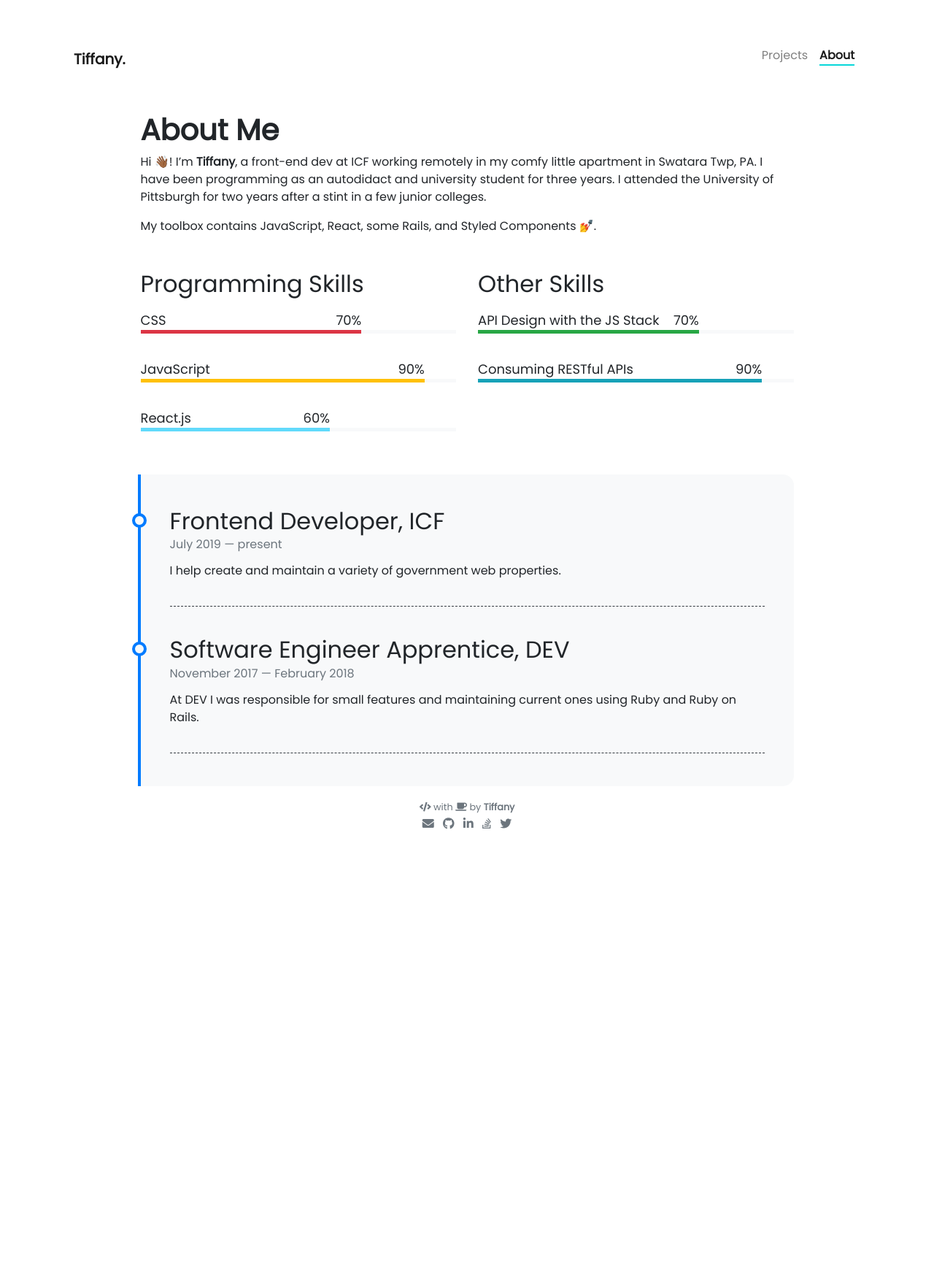
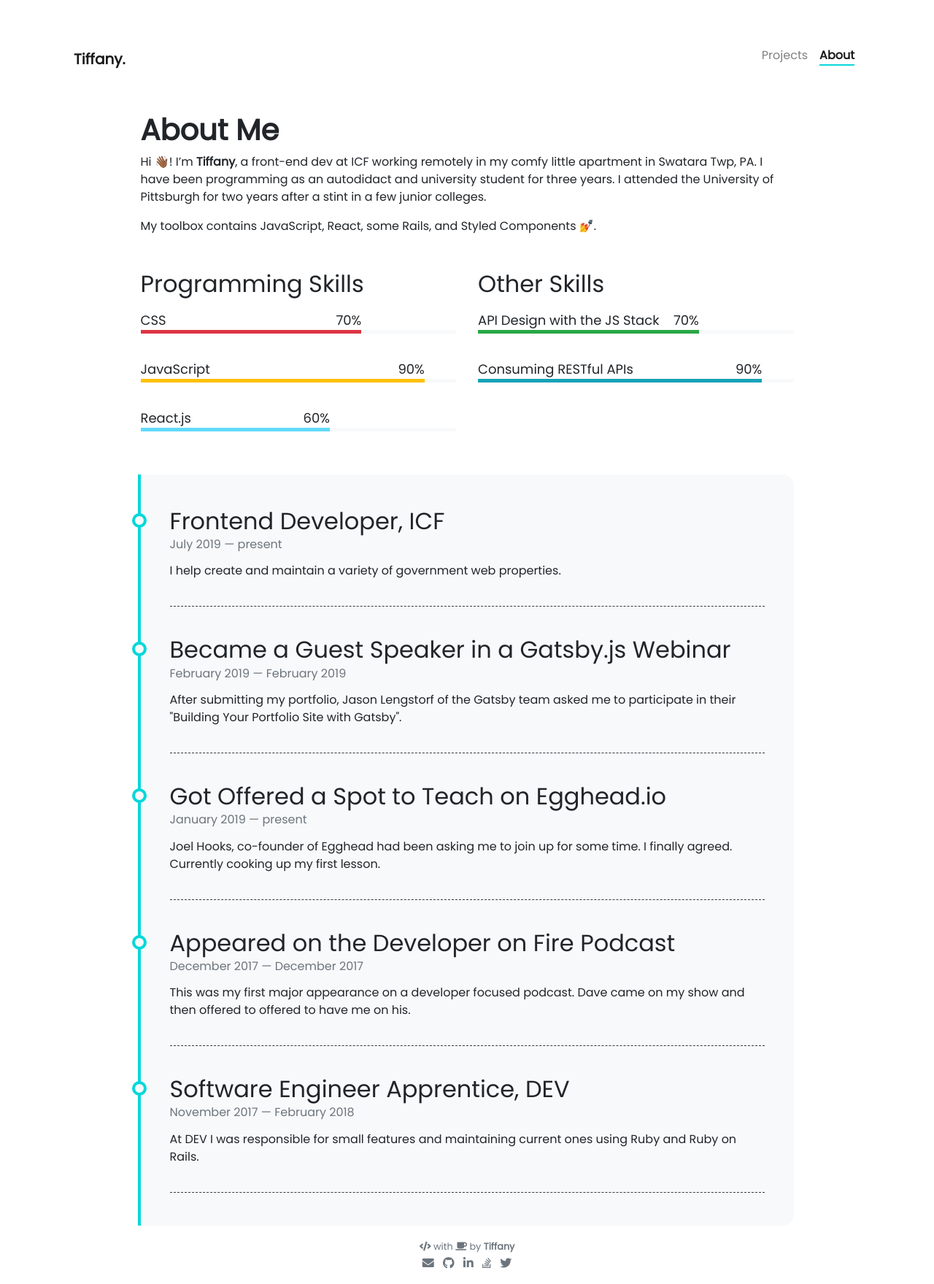
Before and after one commit to twhite96/portfolio-v5, a Jekyll site: the page built from pages/about.md, in a window 1280 px wide. Shown: the whole page at 73% size. Built offline with Jekyll 4.4.1, drawn with Linux system fonts in a browser that asks for light colours; nearby versions of some CDN libraries; before the commit the page ends 1157 px from its top, so only the background shows below that.

Commit message:
Update timeline

```diff
--- a/_data/timeline.yml
+++ b/_data/timeline.yml
@@ -3,6 +3,21 @@
   to: present
   description: I help create and maintain a variety of government web properties.
 
+- title: Became a Guest Speaker in a Gatsby.js Webinar
+  from: February 2019
+  to: February 2019
+  description: After submitting my portfolio, Jason Lengstorf of the Gatsby team asked me to participate in their "Building Your Portfolio Site with Gatsby".
+
+- title: Got Offered a Spot to Teach on Egghead.io
+  from: January 2019
+  to: present
+  description: Joel Hooks, co-founder of Egghead had been asking me to join up for some time. I finally agreed. Currently cooking up my first lesson.
+
+- title: Appeared on the Developer on Fire Podcast
+  from: December 2017
+  to: December 2017
+  description: This was my first major appearance on a developer focused podcast. Dave came on my show and then offered to offered to have me on his.
+
 - title: Software Engineer Apprentice, DEV
   from: November 2017
   to: February 2018
--- a/_sass/_timeline.scss
+++ b/_sass/_timeline.scss
@@ -9,7 +9,7 @@
 		content: '';
 		width: 4px;
 		height: 100%;
-		background-color: $primary;
+		background-color: $brand;
 		position: absolute;
 		left: -4px;
 		top: 0;
@@ -24,7 +24,7 @@
 			width: 20px;
 			height: 20px;
 			border-radius: 50%;
-			border: 4px solid $primary;
+			border: 4px solid $brand;
 			background-color: $light;
 			position: absolute;
 			left: -12px;
```
Also changed, not shown: assets/images/favicon.ico (added).
